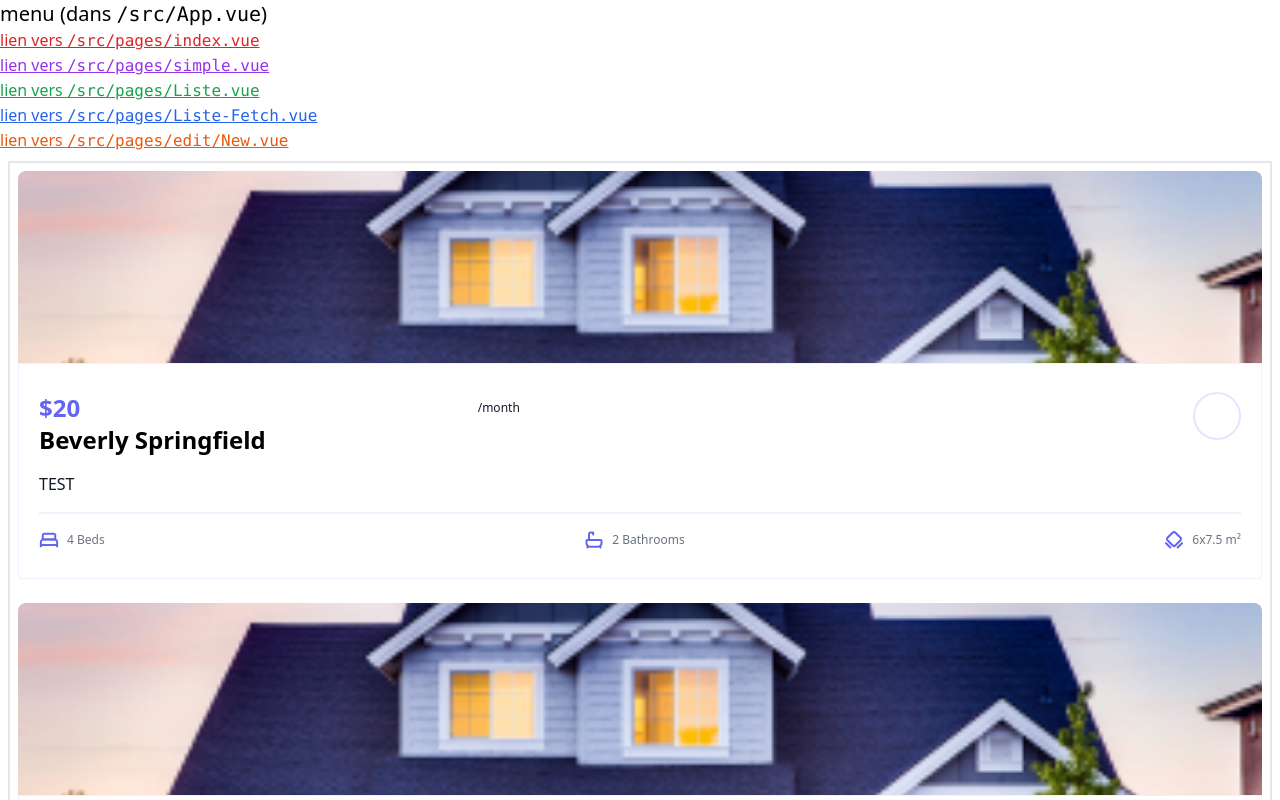
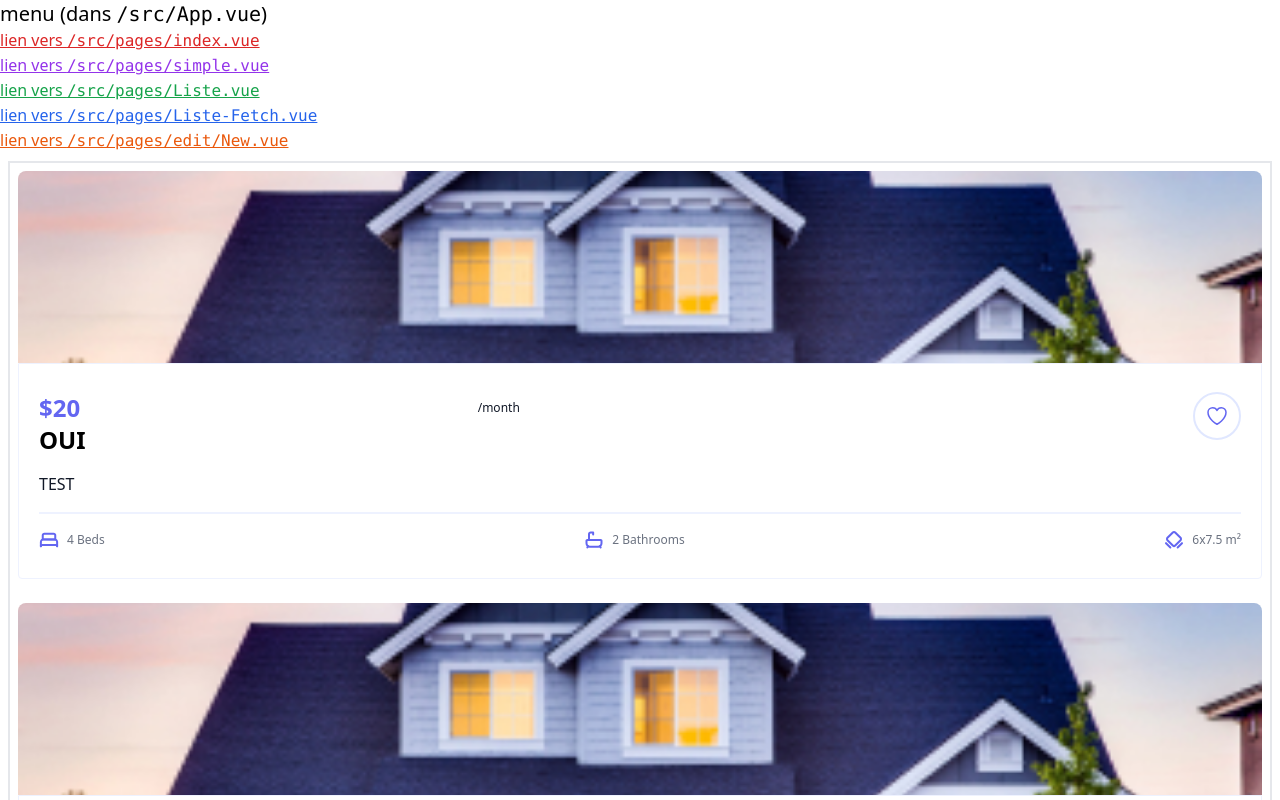
Before and after one commit to Golfier-Maxime/TP1-Pracht, a Vue app: page /simple in a window 1280 px wide. Shown: the top 800 px of the page. Built offline with nearby package versions, Linux system fonts and the light colour scheme; what @formkit/vue would draw is missing.

Commit message:
Form nom rajouter

```diff
--- a/src/components/FormulaireOffreMaison.vue
+++ b/src/components/FormulaireOffreMaison.vue
@@ -26,13 +26,14 @@ const maison = ref({});
         }"
         :submit-attrs="{ classes: { input: 'bg-red-300 p-1 rounded' } }"
       >
-        <FormKit name="adresse" label="adresse" />
-        <FormKit name="price" label="prix" type="number" />
+        <FormKit name="adresse" label="Adresse" />
+        <FormKit name="price" label="Prix" type="number" />
+        <FormKit name="name" label="Nom" type="text" />
         <FormKit
           name="favori"
-          label="mettre en valeur"
+          label="Mettre en Favori"
           type="checkbox"
-          wrapper-class="flex"
+          wrapper-class="flex gap-2"
         />
       </FormKit>
     </div>
--- a/src/components/card.vue
+++ b/src/components/card.vue
@@ -1,5 +1,5 @@
 <script setup lang="ts">
-// import { HeartIcon } from "@heroicons/vue/outline";
+import { HeartIcon } from "@heroicons/vue/24/outline";
 import bath from "./icones/bath.vue";
 import bed from "./icones/bed.vue";
 import superficie from "./icones/superficie.vue";
@@ -17,7 +17,11 @@ defineProps({
   favori: Boolean,
   image: {
     type: String,
-    default: "house.jpg",
+    default: "/house.jpg",
+  },
+  name: {
+    type: String,
+    default: "OUI",
   },
 });
 </script>
@@ -46,7 +50,7 @@ defineProps({
             <p class="text-2xl font-bold text-indigo-500">${{ price }}</p>
             <span class="text-xs font-normal text-gray-900">/month</span>
           </div>
-          <p class="text-2xl font-bold">Beverly Springfield</p>
+          <p class="text-2xl font-bold">{{ name }}</p>
         </div>
         <div
           class="
@@ -59,7 +63,10 @@ defineProps({
             border-2 border-indigo-100
           "
         >
-          <!-- <HeartIcon class="h-6 stroke-indigo-500" :class="{'fill-red-500 stroke-red-500': favori}"></HeartIcon> -->
+          <HeartIcon
+            class="h-6 stroke-indigo-500"
+            :class="{ 'fill-red-500 stroke-red-500': favori }"
+          ></HeartIcon>
         </div>
       </div>
       <p class="text-base font-normal text-gray-900">
```
